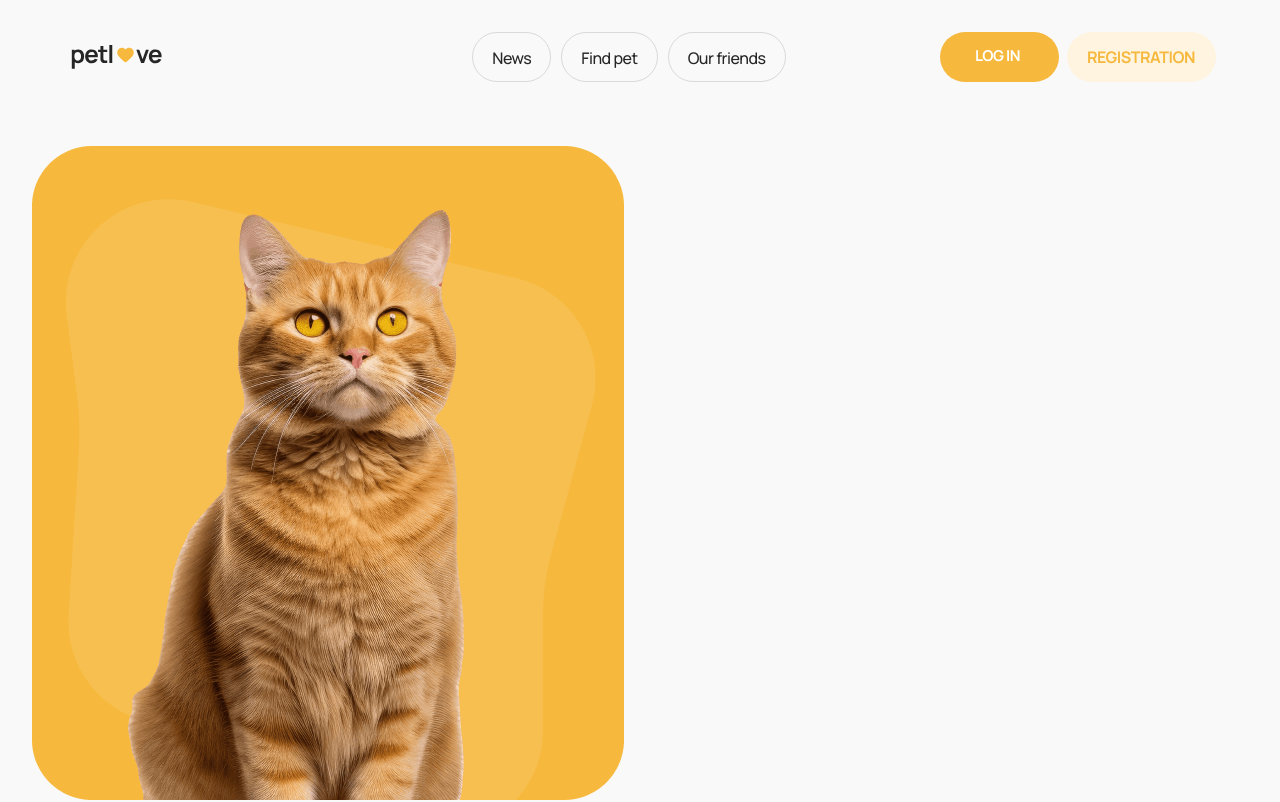
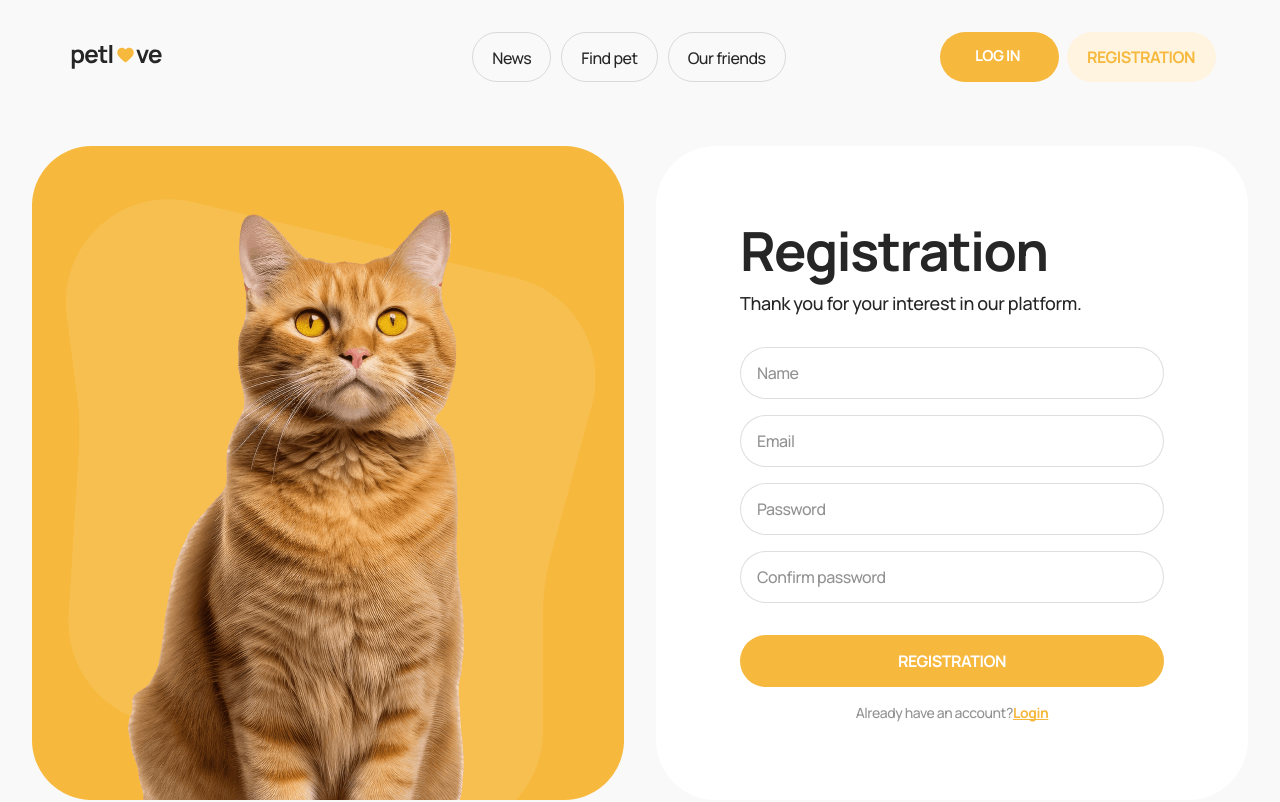
Before and after one commit to AlexandraKhalimon/pet-love-app, a Next.js app: page /register in a window 1280 px wide. Shown: the top 802 px of the page. Built offline with nearby package versions, Linux system fonts and the light colour scheme.

Commit message:
style(register): update tablet styles and adjust styles for desktop

```diff
--- a/app/(public routes)/register/page.module.css
+++ b/app/(public routes)/register/page.module.css
@@ -31,6 +31,26 @@
 
   .form {
     padding: 30px 140px;
-    width: 100%;
+    border-radius: 60px;
+    width: 704px;
+    height: 560px;
   }
 }
+
+@media (min-width: 1280px) {
+  .section {
+    display: flex;
+    flex-direction: row;
+    gap: 32px;
+  }
+
+  .image {
+    margin-bottom: 0px;
+  }
+
+  .form {
+    padding: 77px 84px;
+    width: 592px;
+    height: 654px;
+  }
+}
```
